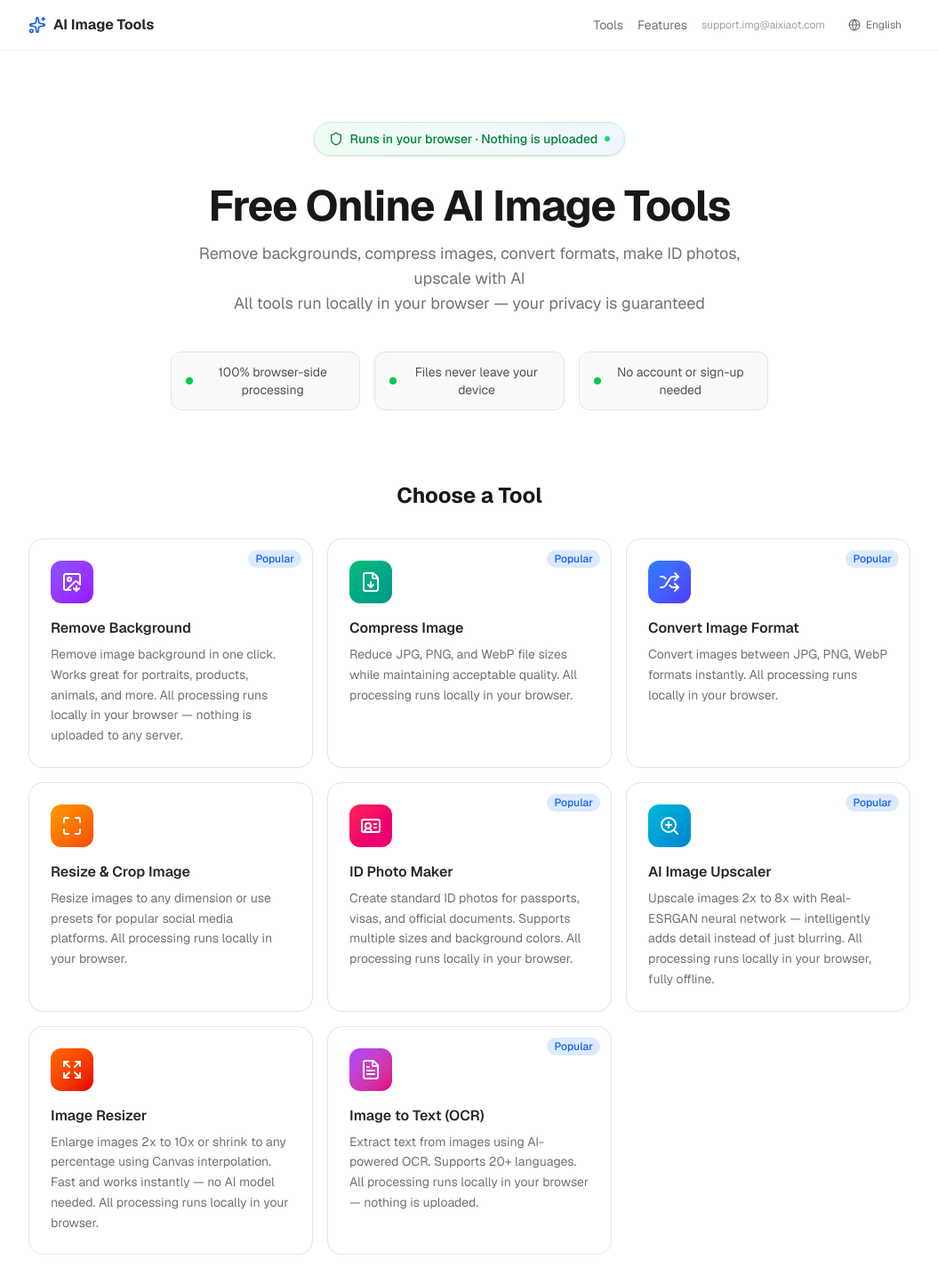
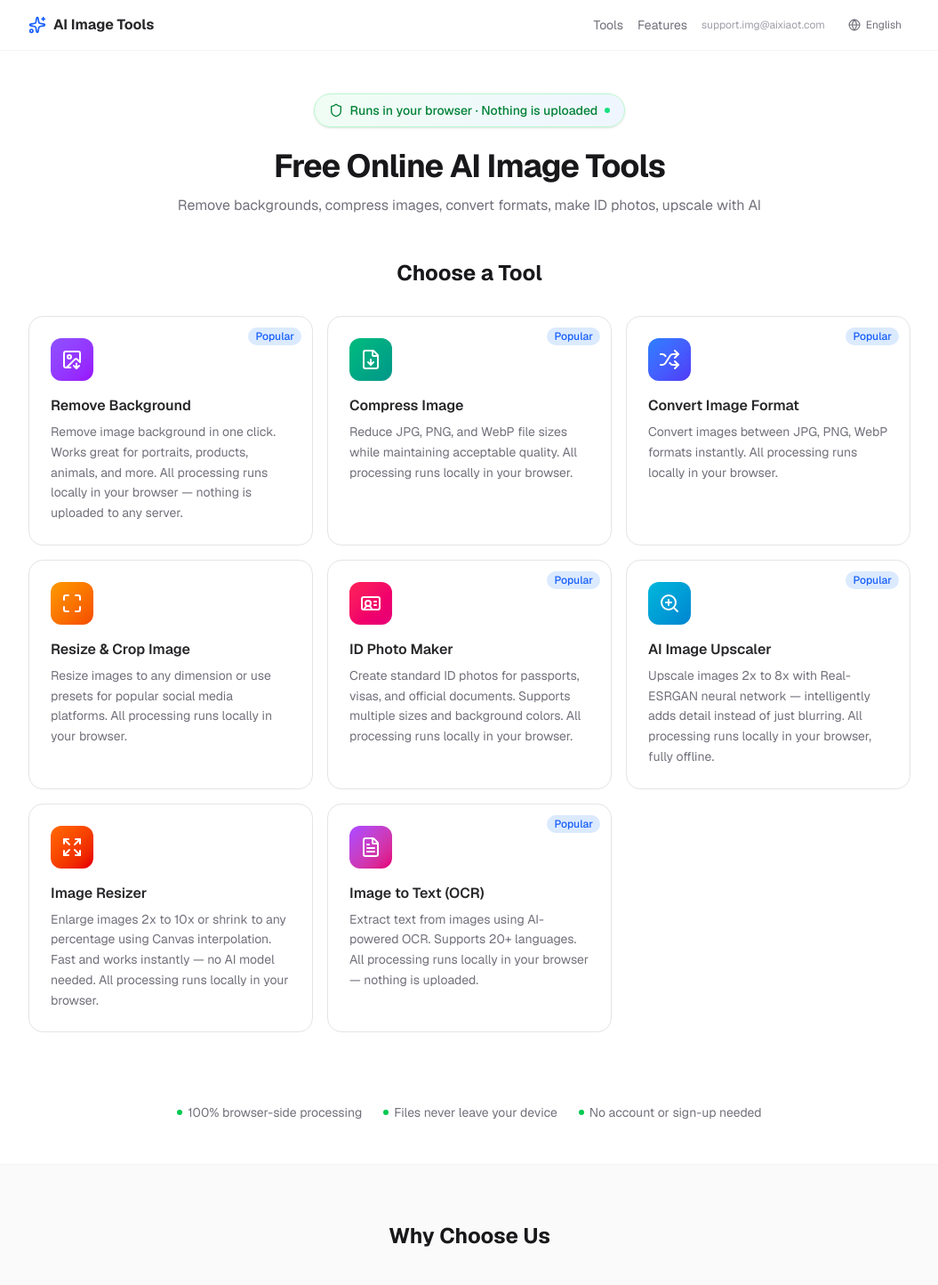
Before and after one commit to haizeigh/ai-image-tools, a Next.js app: page / in a window 1280 px wide. Shown: the top 1444 px of the page at 89% size, without its empty margins (112-1167 px from the left). Built offline with nearby package versions, Linux system fonts and the light colour scheme.

Commit message:
Compress hero section, move highlights below tool cards

```diff
--- a/src/app/page.tsx
+++ b/src/app/page.tsx
@@ -63,38 +63,20 @@ export default function Home() {
       </header>
 
       {/* Hero */}
-      <section className="max-w-4xl mx-auto px-4 py-20 text-center">
-        {/* Privacy Badge - more prominent */}
-        <div className="inline-flex items-center gap-2 px-4 py-2 rounded-full bg-gradient-to-r from-green-50 to-blue-50 dark:from-green-950/50 dark:to-blue-950/50 border border-green-200 dark:border-green-800 text-green-700 dark:text-green-300 text-sm font-medium mb-8 shadow-sm">
+      <section className="max-w-4xl mx-auto px-4 py-12 text-center">
+        {/* Privacy Badge */}
+        <div className="inline-flex items-center gap-2 px-4 py-2 rounded-full bg-gradient-to-r from-green-50 to-blue-50 dark:from-green-950/50 dark:to-blue-950/50 border border-green-200 dark:border-green-800 text-green-700 dark:text-green-300 text-sm font-medium mb-6 shadow-sm">
           <Shield className="w-4 h-4" />
           <span>{t(lang, 'hero.badge')}</span>
           <span className="w-1.5 h-1.5 rounded-full bg-green-400 animate-pulse" />
         </div>
 
-        <h1 className="text-4xl sm:text-5xl font-bold tracking-tight text-zinc-900 dark:text-zinc-100">
+        <h1 className="text-3xl sm:text-4xl font-bold tracking-tight text-zinc-900 dark:text-zinc-100">
           {t(lang, 'hero.heading')}
         </h1>
-        <p className="mt-4 text-lg text-zinc-500 dark:text-zinc-400 max-w-2xl mx-auto">
+        <p className="mt-3 text-base text-zinc-500 dark:text-zinc-400 max-w-2xl mx-auto">
           {t(lang, 'hero.sub')}
-          <br />
-          {t(lang, 'hero.sub2')}
         </p>
-
-        {/* Privacy highlights */}
-        <div className="mt-10 grid sm:grid-cols-3 gap-4 max-w-2xl mx-auto">
-          <div className="flex items-center gap-2 px-4 py-3 rounded-xl bg-zinc-50 dark:bg-zinc-900 border border-zinc-200 dark:border-zinc-800 text-sm text-zinc-600 dark:text-zinc-400">
-            <div className="w-2 h-2 rounded-full bg-green-500 shrink-0" />
-            <span>{t(lang, 'hero.highlight1')}</span>
-          </div>
-          <div className="flex items-center gap-2 px-4 py-3 rounded-xl bg-zinc-50 dark:bg-zinc-900 border border-zinc-200 dark:border-zinc-800 text-sm text-zinc-600 dark:text-zinc-400">
-            <div className="w-2 h-2 rounded-full bg-green-500 shrink-0" />
-            <span>{t(lang, 'hero.highlight2')}</span>
-          </div>
-          <div className="flex items-center gap-2 px-4 py-3 rounded-xl bg-zinc-50 dark:bg-zinc-900 border border-zinc-200 dark:border-zinc-800 text-sm text-zinc-600 dark:text-zinc-400">
-            <div className="w-2 h-2 rounded-full bg-green-500 shrink-0" />
-            <span>{t(lang, 'hero.highlight3')}</span>
-          </div>
-        </div>
       </section>
 
       {/* Tool Grid */}
@@ -125,6 +107,24 @@ export default function Home() {
               </p>
             </Link>
           ))}
+        </div>
+      </section>
+
+      {/* Privacy highlights */}
+      <section className="max-w-5xl mx-auto px-4 pb-12">
+        <div className="flex flex-wrap items-center justify-center gap-x-6 gap-y-2 text-sm text-zinc-500 dark:text-zinc-400">
+          <span className="flex items-center gap-1.5">
+            <span className="w-1.5 h-1.5 rounded-full bg-green-500 shrink-0" />
+            {t(lang, 'hero.highlight1')}
+          </span>
+          <span className="flex items-center gap-1.5">
+            <span className="w-1.5 h-1.5 rounded-full bg-green-500 shrink-0" />
+            {t(lang, 'hero.highlight2')}
+          </span>
+          <span className="flex items-center gap-1.5">
+            <span className="w-1.5 h-1.5 rounded-full bg-green-500 shrink-0" />
+            {t(lang, 'hero.highlight3')}
+          </span>
         </div>
       </section>
 
```
